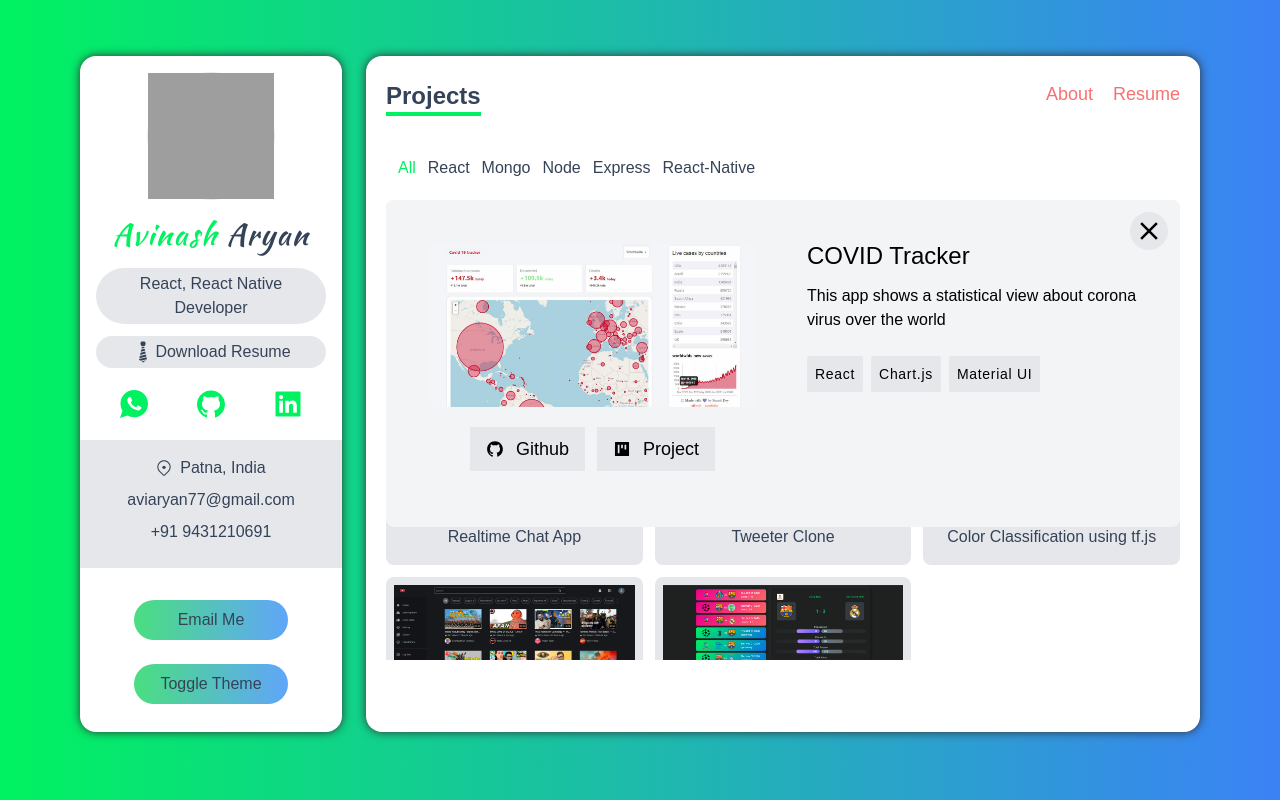
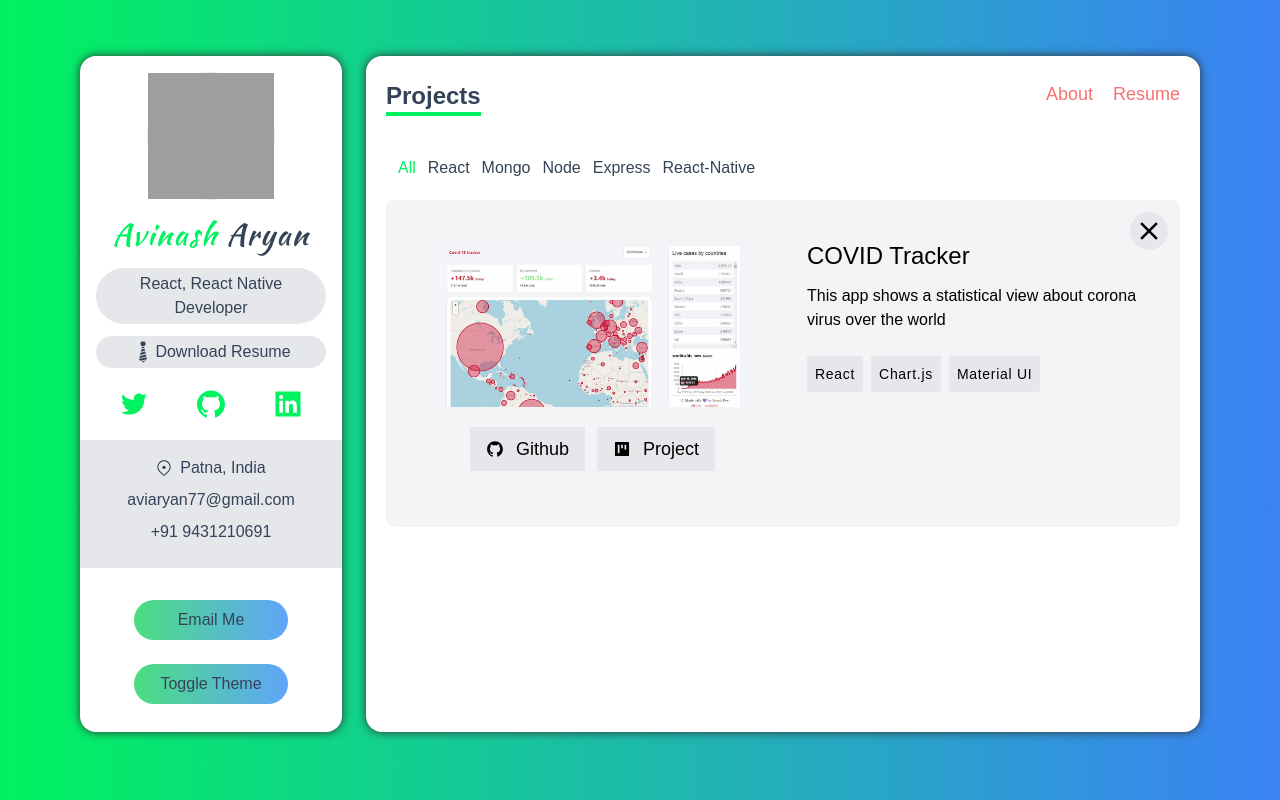
Before and after one commit to aviaryan77/portfolio, a Next.js app: page /projects in a window 1280 px wide. Both pictures are taken after a click on the picture 514 px from the left and 268 px from the top of the page. Built offline with nearby package versions, Linux system fonts and the light colour scheme; grey boxes are pictures that could not be loaded.

Commit message:
fixed animation

```diff
--- a/animations.ts
+++ b/animations.ts
@@ -6,6 +6,17 @@ export const fadeInUp = {
   animate: {
     opacity: 1,
     y: 0,
+  },
+};
+
+export const fadeInLeft = {
+  initial: {
+    opacity: 0,
+    x: -60,
+  },
+  animate: {
+    opacity: 1,
+    x: 0,
   },
 };
 
--- a/components/ProjectCard.tsx
+++ b/components/ProjectCard.tsx
@@ -1,7 +1,7 @@
 import Image from 'next/image';
 import { IProject } from '@/type';
 import { motion } from 'framer-motion';
-import { fadeInUp, stagger } from '@/animations';
+import { fadeInLeft, fadeInUp, stagger } from '@/animations';
 import React, { FunctionComponent } from 'react';
 import { MdClose } from '@react-icons/all-files/md/MdClose';
 import { AiFillGithub } from '@react-icons/all-files/ai/AiFillGithub';
@@ -10,7 +10,7 @@ import { AiFillProject } from '@react-icons/all-files/ai/AiFillProject';
 const ProjectCard: FunctionComponent<{
   project: IProject;
   showDetails: null | number;
-  setShowDetails: (id: null | number) => void;
+  handleShowDetails: (id: null | number) => void;
 }> = ({
   project: {
     id,
@@ -23,7 +23,7 @@ const ProjectCard: FunctionComponent<{
     key_techs,
   },
   showDetails,
-  setShowDetails,
+  handleShowDetails,
 }) => {
   return (
     <>
@@ -31,7 +31,7 @@ const ProjectCard: FunctionComponent<{
         src={image_path}
         alt={name}
         className="cursor-pointer"
-        onClick={() => setShowDetails(id)}
+        onClick={() => handleShowDetails(id)}
         width={300}
         height={150}
         layout="responsive"
@@ -54,7 +54,7 @@ const ProjectCard: FunctionComponent<{
               />
             </motion.div>
             <motion.div
-              variants={fadeInUp}
+              variants={fadeInLeft}
               className="flex justify-center my-4 space-x-3"
             >
               <a
@@ -98,7 +98,7 @@ const ProjectCard: FunctionComponent<{
             </motion.div>
           </motion.div>
           <button className="absolute p-1 bg-gray-200 rounded-full dark:bg-dark-200 top-3 right-3 focus:outline-none">
-            <MdClose size={30} onClick={() => setShowDetails(null)} />
+            <MdClose size={30} onClick={() => handleShowDetails(null)} />
           </button>
         </div>
       )}
--- a/components/Sidebar.tsx
+++ b/components/Sidebar.tsx
@@ -1,6 +1,6 @@
 import { AiFillGithub } from '@react-icons/all-files/ai/AiFillGithub';
 import { AiFillLinkedin } from '@react-icons/all-files/ai/AiFillLinkedin';
-import { IoLogoWhatsapp } from '@react-icons/all-files/io/IoLogoWhatsapp';
+import { AiOutlineTwitter } from '@react-icons/all-files/ai/AiOutlineTwitter';
 import { GoLocation } from '@react-icons/all-files/go/GoLocation';
 import { GiTie } from '@react-icons/all-files/gi/GiTie';
 import { useTheme } from 'next-themes';
@@ -38,8 +38,8 @@ const Sidebar = () => {
       </a>
       {/* social icons */}
       <div className="flex justify-around w-9/12 mx-auto my-5 text-green md:w-full">
-        <a href="https://wa.me/919431210691">
-          <IoLogoWhatsapp className="w-8 h-8 cursor-pointer" />
+        <a href="https://twitter.com/avi_aryan_">
+          <AiOutlineTwitter className="w-8 h-8 cursor-pointer" />
         </a>
         <a href="https://github.com/aviaryan77">
           <AiFillGithub className="w-8 h-8 cursor-pointer" />
--- a/pages/projects.tsx
+++ b/pages/projects.tsx
@@ -8,7 +8,7 @@ import React, { useState } from 'react';
 
 const Projects = () => {
   const [filteredProject, setFilteredProject] = useState(projects);
-  const [active, setActive] = useState('all');
+  const [active, setActive] = useState<Category | 'all'>('all');
   const [showDetails, setShowDetails] = useState<number | null>(null);
   const handleFilterCategory = (category: Category | 'all') => {
     if (category === 'all') {
@@ -22,6 +22,16 @@ const Projects = () => {
     setFilteredProject(newArray);
     setActive(category);
   };
+  const handleShowDetails = (id: number | null) => {
+    setShowDetails(id);
+    if (!!id) {
+      const newArray = projects.filter((project) => project.id === id);
+      setFilteredProject(newArray);
+    } else {
+      handleFilterCategory(active);
+    }
+  };
+
   return (
     <motion.div
       variants={routeAnimation}
@@ -50,7 +60,7 @@ const Projects = () => {
             <ProjectCard
               project={project}
               showDetails={showDetails}
-              setShowDetails={setShowDetails}
+              handleShowDetails={handleShowDetails}
             />
           </motion.div>
         ))}
```
